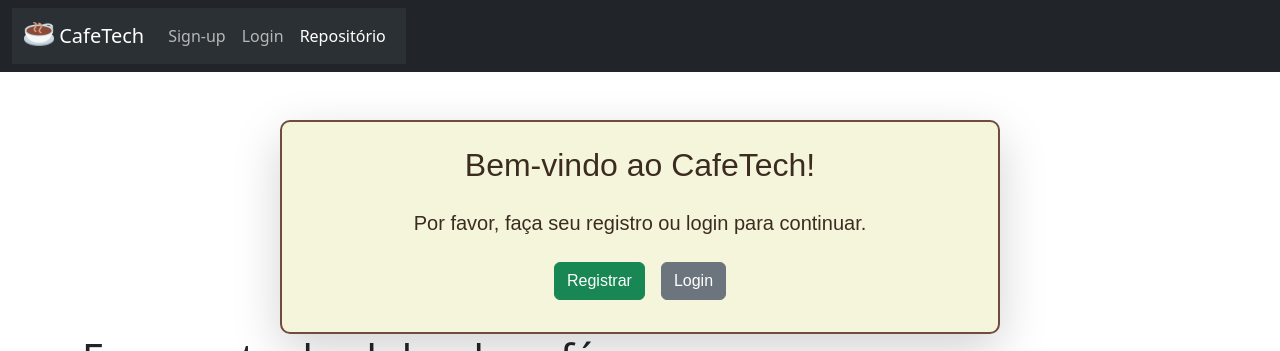
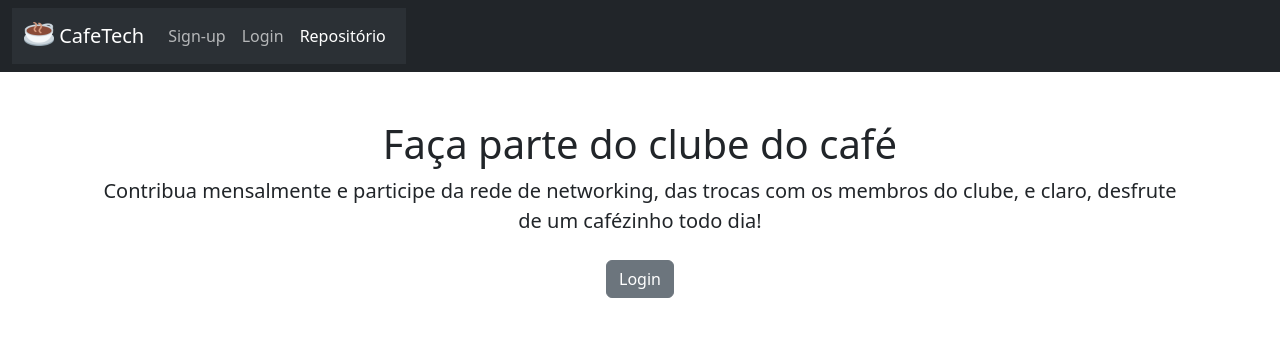
Before and after one commit to Brubzie/fatec-dsm-pi-4sem, a Django app: page / in a window 1280 px wide. Shown: the top 351 px of the page. Run offline with Django 5.2, Linux system fonts and the light colour scheme; some libraries are stand-ins or nearby versions.

Commit message:
Index.html aprimorado
Com o uso do framework Bootstrap, foi-se adicionado classes para a estilização do site de início de nosso projeto.

```diff
--- a/CafeTech/CafeTech/core/templates/index.html
+++ b/CafeTech/CafeTech/core/templates/index.html
@@ -8,56 +8,40 @@
 
 <!-- Conteúdo da página -->
 {% block content %}
-
 <div class="container mt-5">
-    <div class="row justify-content-center">
-        <div class="col-md-8 text-center">
-            <div class="card shadow-lg p-4 cafetech">
-                {% if user.is_authenticated %}
-                    <h2 class="mb-4">Olá, <b>{{ request.user.username }}</b>!</h2>
-                    <p class="lead">Seja bem-vindo(a) de volta!</p>
-                    <div class="d-flex justify-content-center">
-                        <a href="{% url 'logout' %}" class="btn btn-danger m-2">Sair</a>
-                    </div>
-                {% else %}
-                    <h2 class="mb-4">Bem-vindo ao CafeTech!</h2>
-                    <p class="lead">Por favor, faça seu registro ou login para continuar.</p>
-                    <div class="d-flex justify-content-center">
-                        <a href="{% url 'register' %}" class="btn btn-success m-2">Registrar</a>
+    <div class="text-center mb-5">
+        <h1>Faça parte do clube do café</h1>
+        <p class="lead">Contribua mensalmente e participe da rede de networking, das trocas com os membros do clube, e claro, desfrute de um cafézinho todo dia!</p>
         <a href="{% url 'login' %}" class="btn btn-secondary m-2">Login</a>
     </div>
-                {% endif %}
-            </div>
-        </div>
+    <div class="text-center">
+        <img src="{% static 'images/Index_CoffeeClub.jpg' %}" class="img-fluid" alt="Clube do Café">
     </div>
 </div>
 
-<div>
-    <div>
-        <h1>Faça parte do clube do café</h1>
-        <p>Contribua mensalmente e participe da rede de networking, das trocas com os membros do clube, e claro, desfrute de um cafézinho todo dia!</p>
-        <a href="{% url 'login' %}" class="btn btn-secondary m-2">Login</a>
-    </div>
-    <img src="{% static 'images/Index_CoffeeClub.jpg' %}" width="100%" height="auto" max-width="500px">
-</div>
-
-<div>
-    <h2>Vantagens do Clube</h2>
-    <div class="card advantage-container" style="width: 18rem;">
+<div class="container mt-5">
+    <h2 class="text-center mb-4">Vantagens do Clube</h2>
+    <div class="row">
+        <div class="col-md-4 mb-4">
+            <div class="card advantage-container">
                 <img src="{% static 'images/Card1_Coffee.jpg' %}" class="card-img-top" alt="vantagem 1" height="250px">
                 <div class="card-body">
                     <h5 class="card-title advantage-title">Café</h5>
                     <p class="card-text advantage-desc">Garanta o seu café de cada dia para sobreviver ao dia.</p>
                 </div>
             </div>
-    <div class="card advantage-container" style="width: 18rem;">
+        </div>
+        <div class="col-md-4 mb-4">
+            <div class="card advantage-container">
                 <img src="{% static 'images/Card2_Networking.jpg' %}" class="card-img-top" alt="vantagem 2" height="250px">
                 <div class="card-body">
                     <h5 class="card-title advantage-title">Networking</h5>
                     <p class="card-text advantage-desc">Estabeleça conexões que podem te ajudar futuramente.</p>
                 </div>
             </div>
-    <div class="card advantage-container" style="width: 18rem;">
+        </div>
+        <div class="col-md-4 mb-4">
+            <div class="card advantage-container">
                 <img src="{% static 'images/Card3_Support.jpg' %}" class="card-img-top" alt="vantagem 3" height="250px">
                 <div class="card-body">
                     <h5 class="card-title advantage-title">Trocas</h5>
@@ -65,5 +49,6 @@
                 </div>
             </div>
         </div>
-
+    </div>
+</div>
 {% endblock content %}
```
Lines whose indentation alone changed are shown as unchanged.
